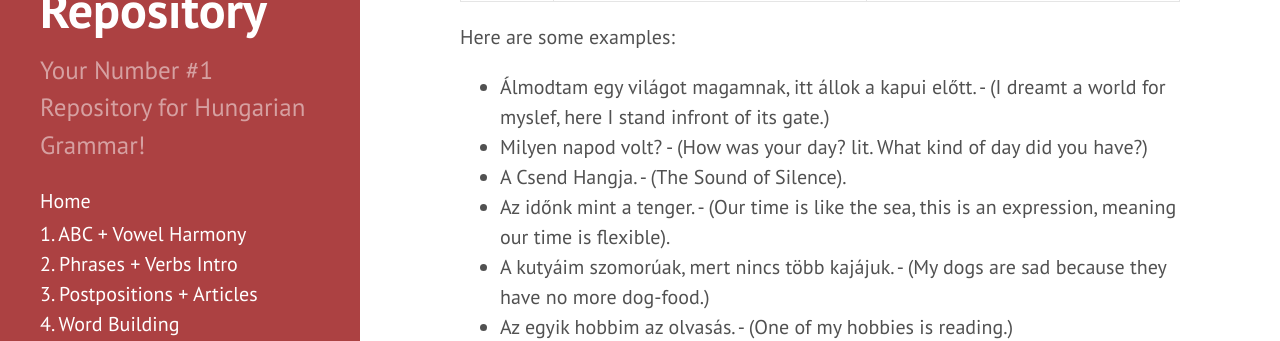
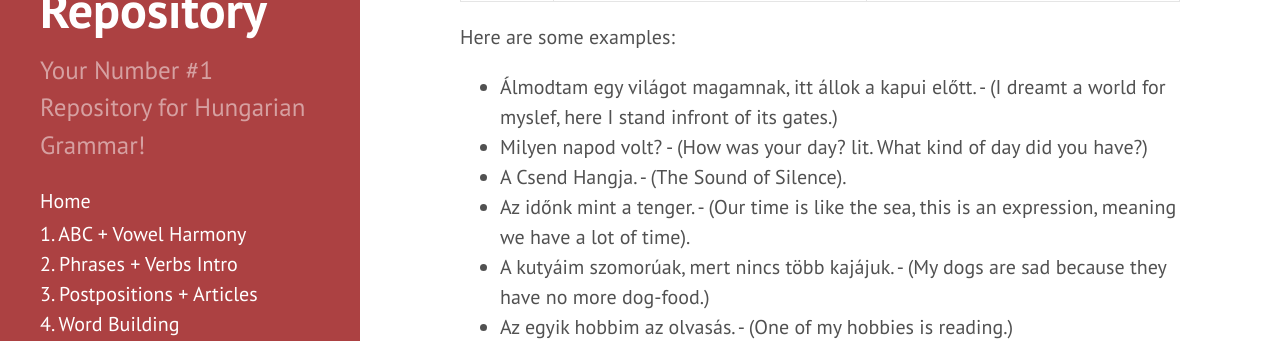
Before and after one commit to Magyartanulas/magyartanulas.github.io, a Jekyll site: the page built from dative_possession.md, in a window 1280 px wide and 900 px high, scrolled down 2311 px. Shown: the part 186-527 px from the top of the window. Built offline with Jekyll 4.4.1, drawn with Linux system fonts in a browser that asks for light colours; Markdown is read by kramdown in place of the engine named in the settings; comment, search, counter and statistics services are not loaded.

Commit message:
Update dative_possession.md

```diff
--- a/dative_possession.md
+++ b/dative_possession.md
@@ -66,10 +66,10 @@ In Hungarian, the possessive is marked with a suffix, and goes on the possessed
 
 Here are some examples:
 
-* Álmodtam egy világot magamnak, itt állok a kapui előtt. - (I dreamt a world for myslef, here I stand infront of its gate.)
+* Álmodtam egy világot magamnak, itt állok a kapui előtt. - (I dreamt a world for myslef, here I stand infront of its gates.)
 * Milyen napod volt? - (How was your day? lit. What kind of day did you have?)
 * A Csend Hangja. - (The Sound of Silence).
-* Az időnk mint a tenger. - (Our time is like the sea, this is an expression, meaning our time is flexible).
+* Az időnk mint a tenger. - (Our time is like the sea, this is an expression, meaning we have a lot of time).
 * A kutyáim szomorúak, mert nincs több kajájuk. - (My dogs are sad because they have no more dog-food.)
 * Az egyik hobbim az olvasás. - (One of my hobbies is reading.)
 
```
